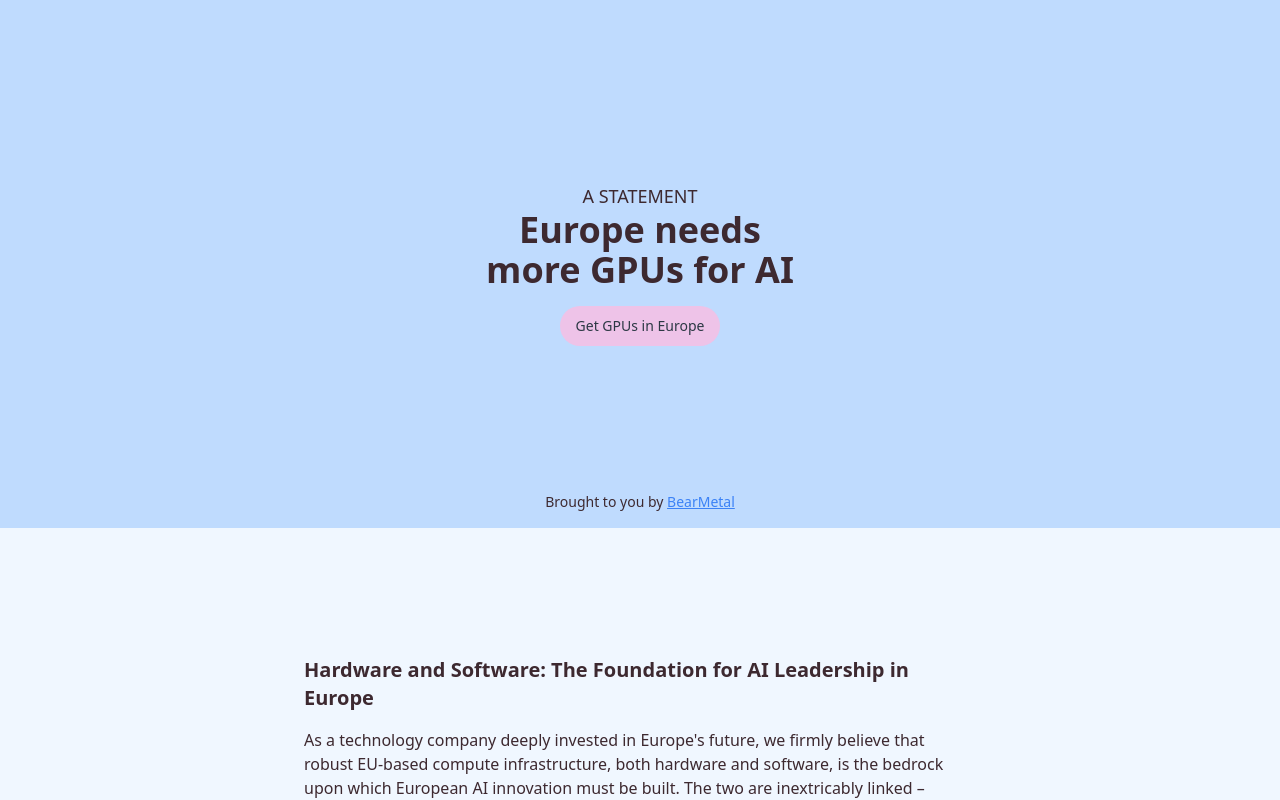
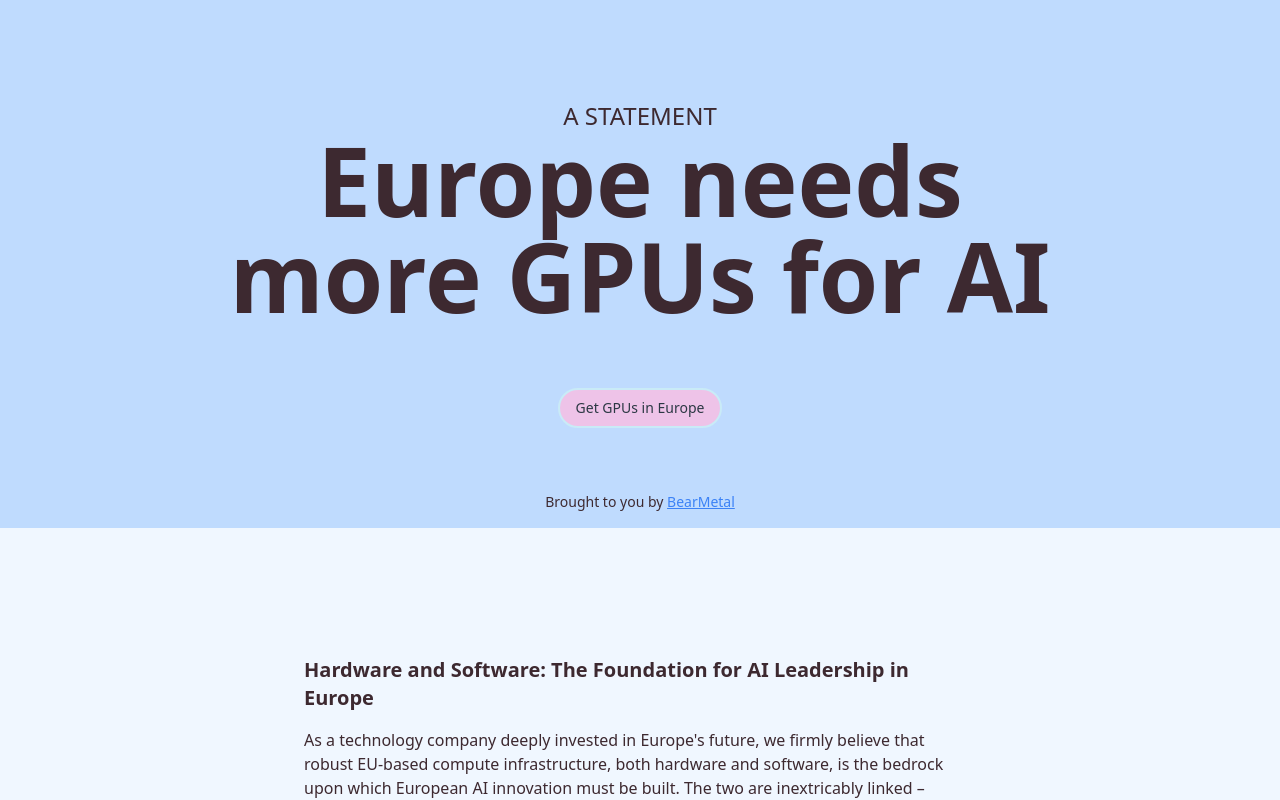
Before and after one commit to nembal/euneedsgpu, a Next.js app: page / in a window 1280 px wide. Shown: the top 800 px of the page. Built offline with nearby package versions, Linux system fonts and the light colour scheme; no server answers.

Commit message:
fixes more

```diff
--- a/components/hero.tsx
+++ b/components/hero.tsx
@@ -12,12 +12,12 @@ export function Hero() { // Changed function name to PascalCase for React compon
     <div className="space-y-32">
       <section className="relative flex flex-col items-center justify-center max-h-[66vh] min-h-[66vh] bg-blue-200">
         <div className="text-center animate-fadeIn">
-          <p className="text-lg">A STATEMENT</p>
-          <h1 className="text-4xl font-bold">
+          <p className="text-2xl">A STATEMENT</p>
+          <h1 className="text-8xl font-bold">
             Europe needs <br /> more GPUs for AI
           </h1>
           <a href="#signup">
-            <Button className="mt-4 rounded-full">Get GPUs in Europe</Button>
+            <Button className="mt-16 rounded-full border-2 border-secondary">Get GPUs in Europe</Button>
           </a>
         </div>
         <div className="absolute bottom-0 w-full text-center pb-4">
--- a/components/ui/button.tsx
+++ b/components/ui/button.tsx
@@ -9,7 +9,7 @@ const buttonVariants = cva(
   {
     variants: {
       variant: {
-        default: "bg-primary text-primary-foreground hover:bg-primary/90",
+        default: "bg-primary text-primary-foreground hover:bg-secondary/90 border-0 hover:border-1 hover:border-primary",
         destructive:
           "bg-destructive text-destructive-foreground hover:bg-destructive/90",
         outline:
```
